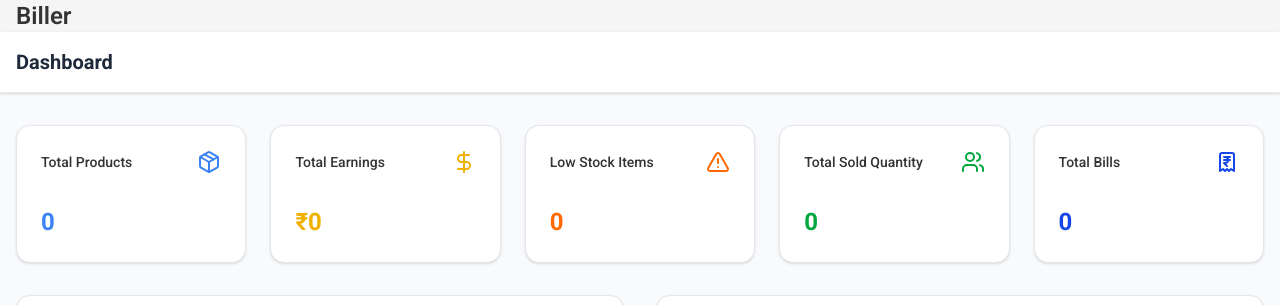
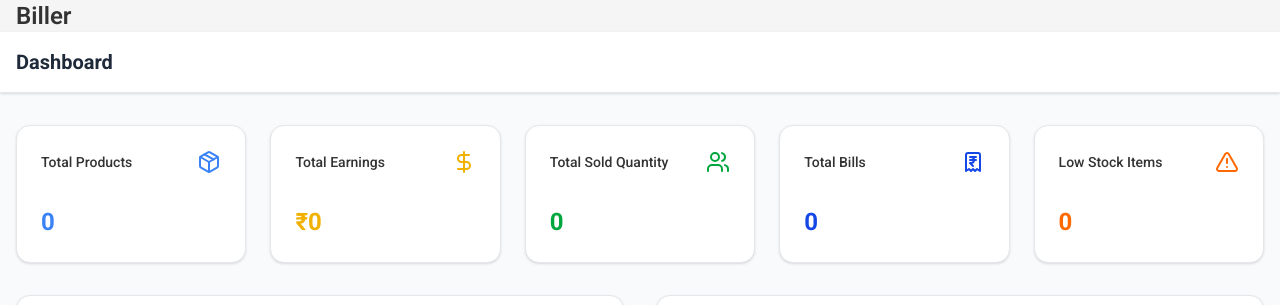
Before and after one commit to Siva-555/RetailEase-nextjs, a Next.js app: page /dashboard in a window 1280 px wide. Shown: the top 305 px of the page. Built offline with nearby package versions, Linux system fonts and the light colour scheme; no server answers; the database is empty; what @bprogress/next would draw is missing.

Commit message:
Reorder dashboard stats cards and add out of stock stat

```diff
--- a/src/app/(private)/dashboard/page.tsx
+++ b/src/app/(private)/dashboard/page.tsx
@@ -22,6 +22,7 @@ export default function Dashboard() {
     total_earning: 0,
     total_sold_quantity: 0,
     total_bills_generated: 0,
+    out_of_stock_products: 0,
   });
 
   const fetchStats = async () => {
@@ -108,27 +109,6 @@ export default function Dashboard() {
           <motion.div
             initial={{ y: 20, opacity: 0 }}
             animate={{ y: 0, opacity: 1 }}
-            transition={{ duration: 0.5, delay: 0.3 }}
-          >
-            <Card className="dark:bg-gray-800 dark:border-gray-700">
-              <CardHeader className="flex flex-row items-center justify-between space-y-0 pb-2">
-                <CardTitle className="text-sm font-medium dark:text-gray-200">
-                  Low Stock Items
-                </CardTitle>
-                <AlertTriangle className="size-6 text-orange-500" />
-              </CardHeader>
-              <CardContent>
-                <div className="text-2xl font-bold text-orange-500">
-                  {<CountUp end={stats.total_low_stock_qty || 0} />}
-                  {/* {stats.total_low_stock_qty} */}
-                </div>
-              </CardContent>
-            </Card>
-          </motion.div>
-
-          <motion.div
-            initial={{ y: 20, opacity: 0 }}
-            animate={{ y: 0, opacity: 1 }}
             transition={{ duration: 0.5, delay: 0.4 }}
           >
             <Card className="dark:bg-gray-800 dark:border-gray-700">
@@ -166,6 +146,46 @@ export default function Dashboard() {
               </CardContent>
             </Card>
           </motion.div>
+
+          <motion.div
+            initial={{ y: 20, opacity: 0 }}
+            animate={{ y: 0, opacity: 1 }}
+            transition={{ duration: 0.5, delay: 0.3 }}
+          >
+            <Card className="dark:bg-gray-800 dark:border-gray-700">
+              <CardHeader className="flex flex-row items-center justify-between space-y-0 pb-2">
+                <CardTitle className="text-sm font-medium dark:text-gray-200">
+                  Low Stock Items
+                </CardTitle>
+                <AlertTriangle className="size-6 text-orange-500" />
+              </CardHeader>
+              <CardContent>
+                <div className="text-2xl font-bold text-orange-500">
+                  {<CountUp end={stats.total_low_stock_qty || 0} />}
+                  {/* {stats.total_low_stock_qty} */}
+                </div>
+              </CardContent>
+            </Card>
+          </motion.div>
+          {/* <motion.div
+            initial={{ y: 20, opacity: 0 }}
+            animate={{ y: 0, opacity: 1 }}
+            transition={{ duration: 0.5, delay: 0.3 }}
+          >
+            <Card className="dark:bg-gray-800 dark:border-gray-700">
+              <CardHeader className="flex flex-row items-center justify-between space-y-0 pb-2">
+                <CardTitle className="text-sm font-medium dark:text-gray-200">
+                  Out of Stock
+                </CardTitle>
+                <AlertTriangle className="size-6 text-orange-500" />
+              </CardHeader>
+              <CardContent>
+                <div className="text-2xl font-bold text-orange-500">
+                  {<CountUp end={stats.out_of_stock_products || 0} />}
+                </div>
+              </CardContent>
+            </Card>
+          </motion.div> */}
         </div>
 
         {/* Charts Section */}
```
